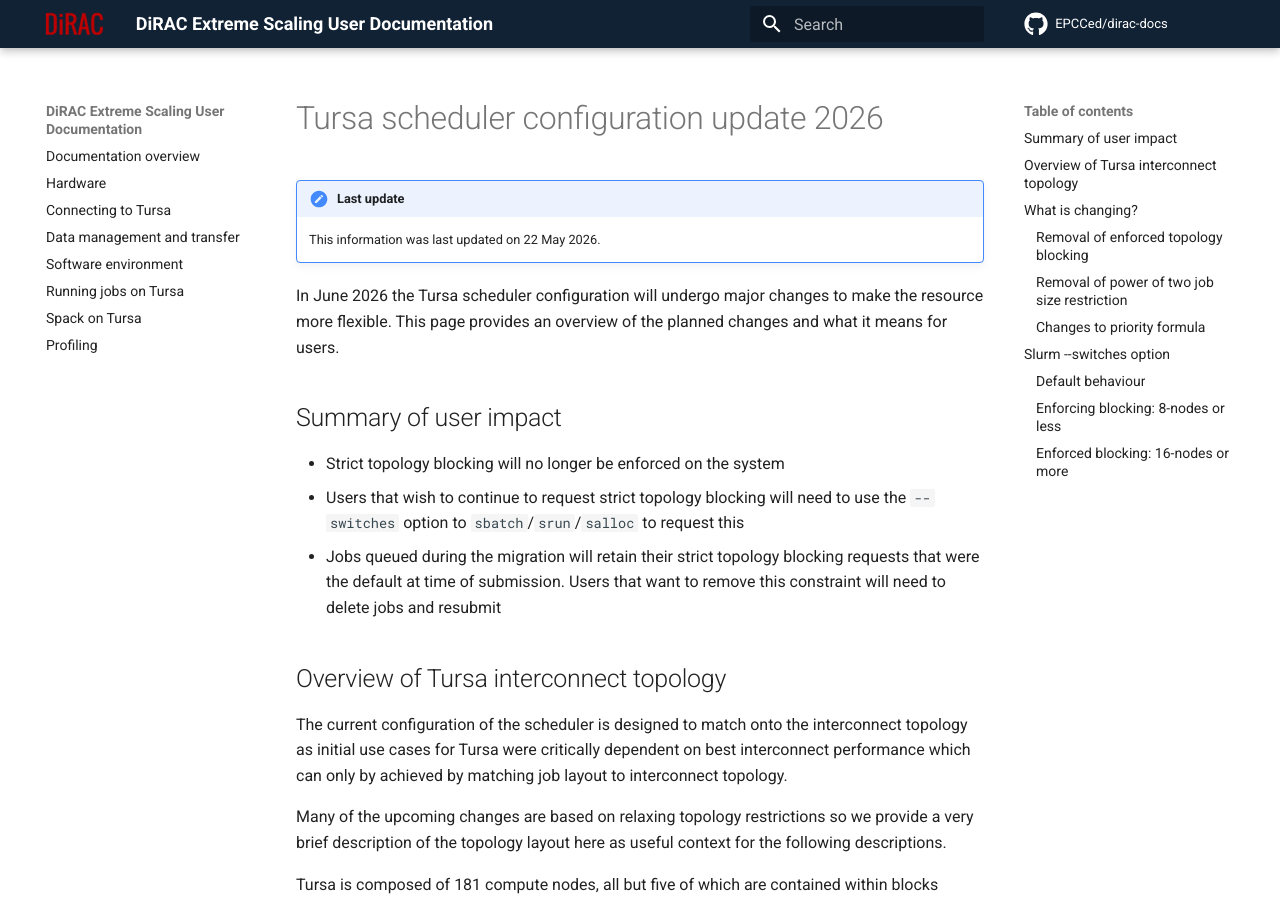
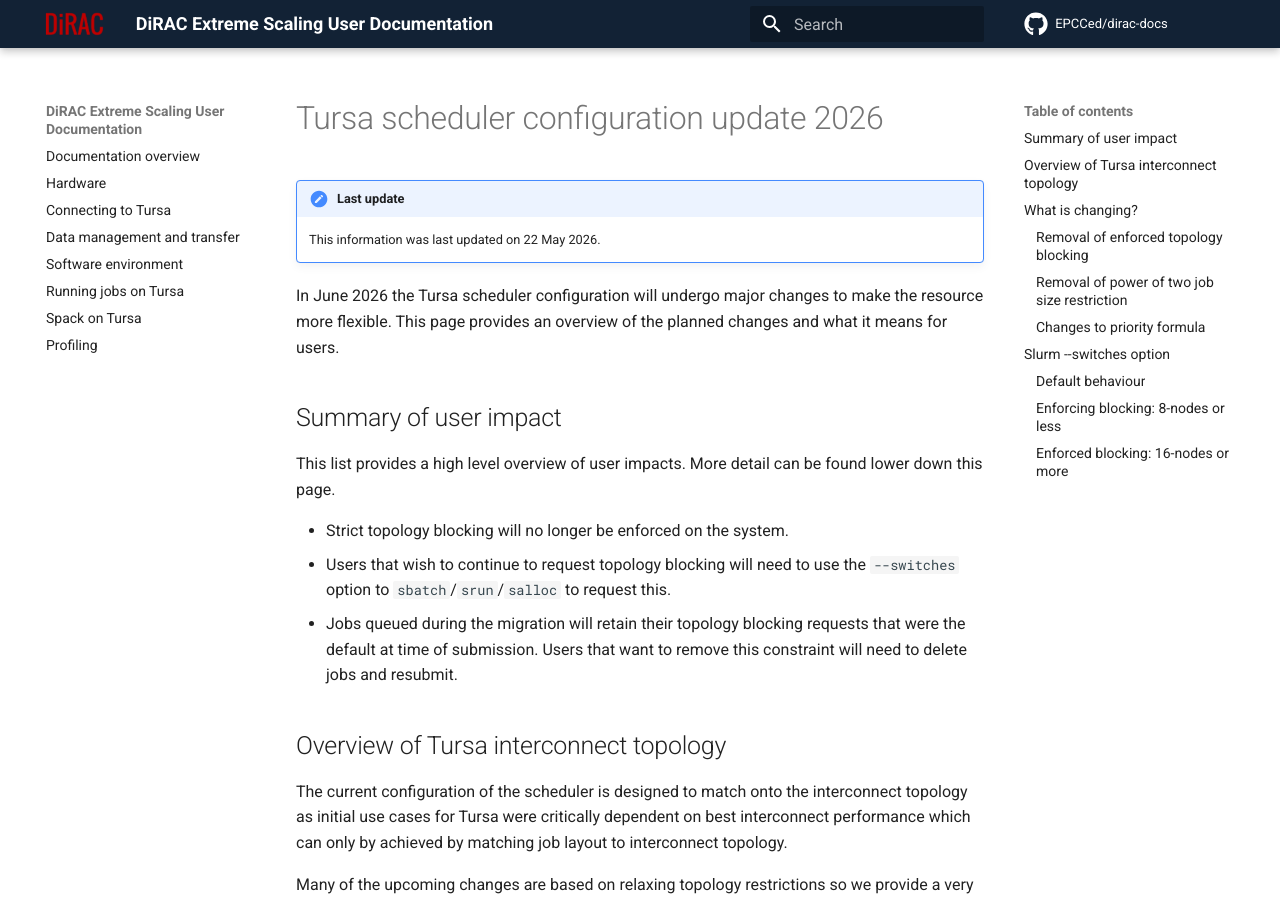
Before and after one commit to EPCCed/dirac-docs, an MkDocs documentation site: the page built from docs/scheduler-update-2026.md, in a window 1280 px wide and 900 px high. Built offline with MkDocs 1.6.1 and Material for MkDocs 9.7.7, drawn with Linux system fonts in a browser that asks for light colours; comment, search, counter and statistics services are not loaded.

Commit message:
Rewording

```diff
--- a/docs/scheduler-update-2026.md
+++ b/docs/scheduler-update-2026.md
@@ -9,12 +9,15 @@ and what it means for users.
 
 ## Summary of user impact
 
-- Strict topology blocking will no longer be enforced on the system
-- Users that wish to continue to request strict topology blocking will need to
-  use the `--switches` option to `sbatch`/`srun`/`salloc` to request this
-- Jobs queued during the migration will retain their strict topology blocking
+This list provides a high level overview of user impacts. More detail can be
+found lower down this page.
+
+- Strict topology blocking will no longer be enforced on the system.
+- Users that wish to continue to request topology blocking will need to
+  use the `--switches` option to `sbatch`/`srun`/`salloc` to request this.
+- Jobs queued during the migration will retain their topology blocking
   requests that were the default at time of submission. Users that want to
-  remove this constraint will need to delete jobs and resubmit
+  remove this constraint will need to delete jobs and resubmit.
 
 ## Overview of Tursa interconnect topology
 
```
